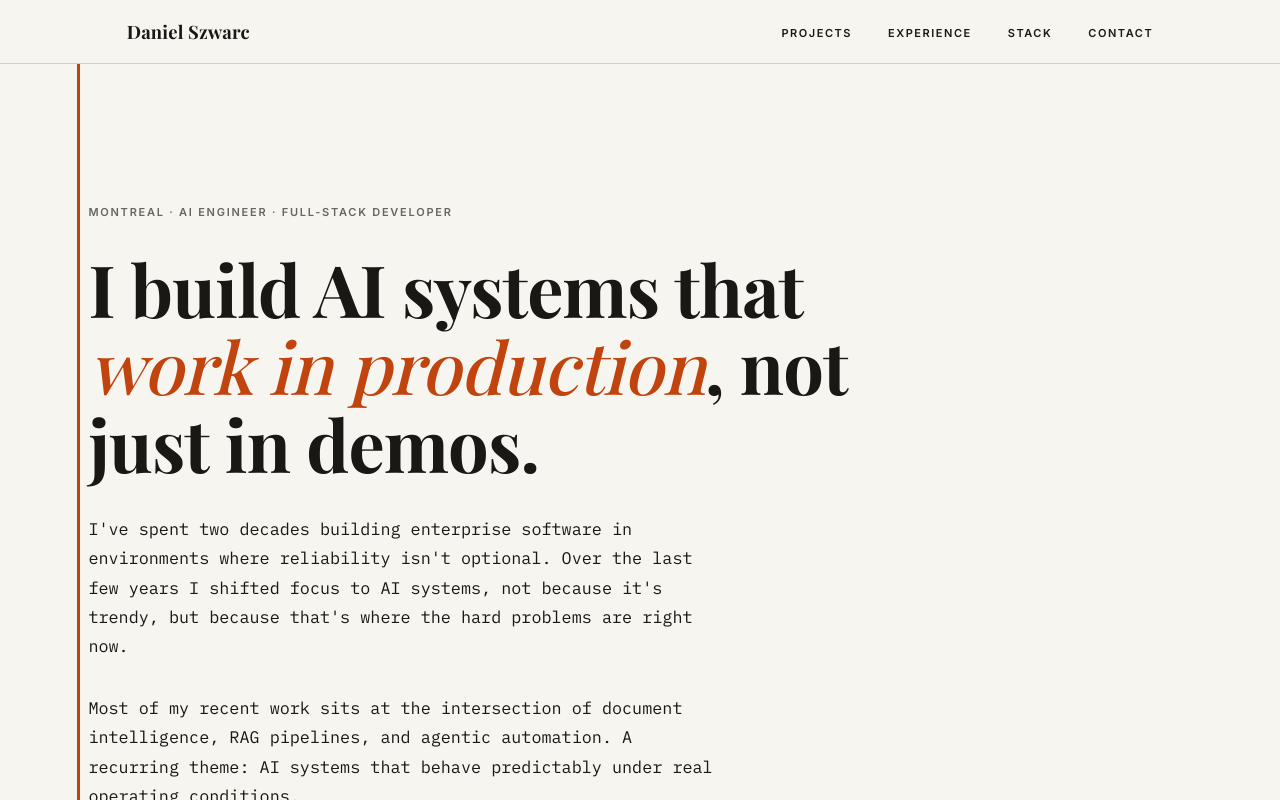
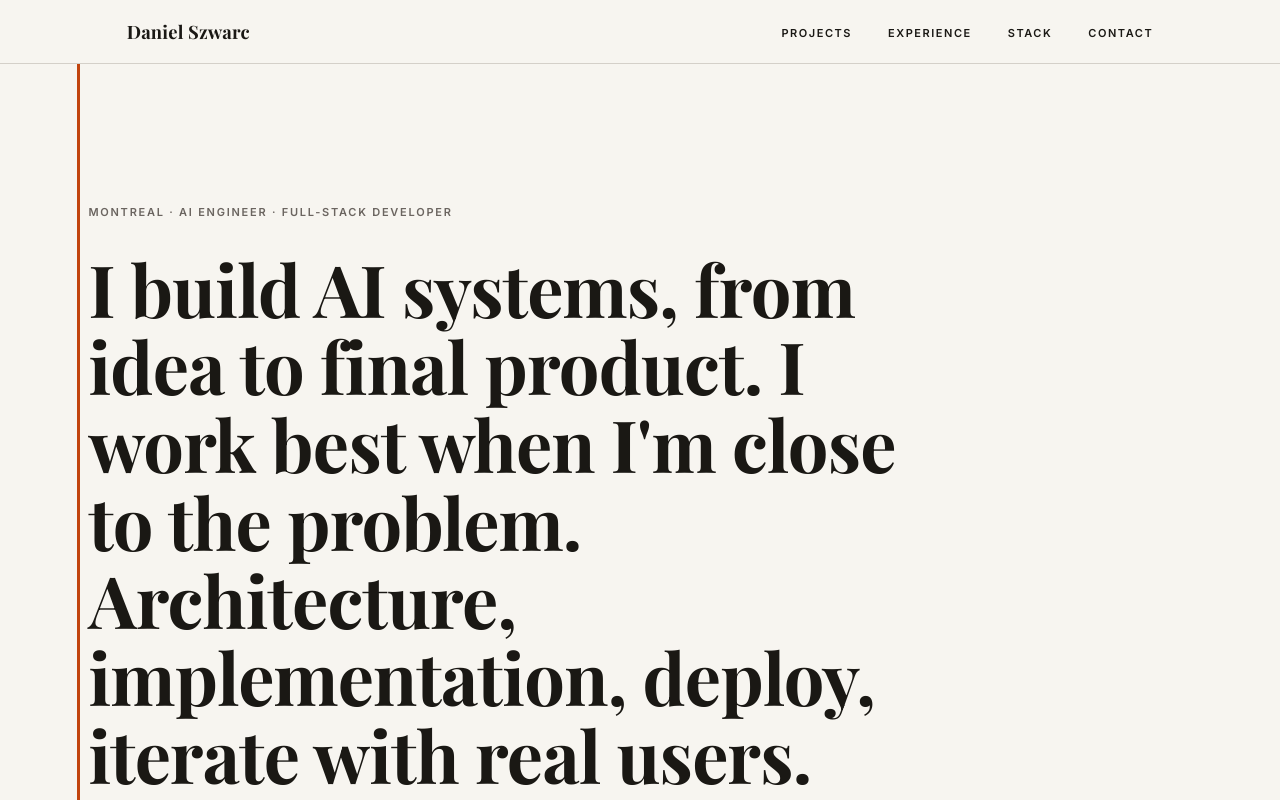
Before and after one commit to daniszwarc/portfolio, a Next.js app: page / in a window 1280 px wide. Shown: the top 800 px of the page. Built offline with nearby package versions, Linux system fonts and the light colour scheme.

Commit message:
copy: update H1 hero text

```diff
--- a/app/components/Hero.tsx
+++ b/app/components/Hero.tsx
@@ -7,7 +7,9 @@ export default function Hero() {
         <div className={`container ${styles.inner}`}>
           <p className={styles.eyebrow}>Montreal · AI Engineer · Full-Stack Developer</p>
           <h1 className={styles.headline}>
-            I build AI systems that <em>work in production</em>, not just in demos.
+            I build AI systems, from idea to final product. I work best when I&apos;m close
+            to the problem. Architecture, implementation, deploy, iterate with real users.
+            The full loop.
           </h1>
           <p className={styles.subtext}>
             I&apos;ve spent two decades building enterprise software in environments where
```
